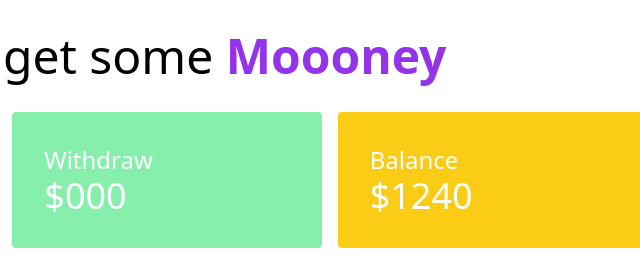
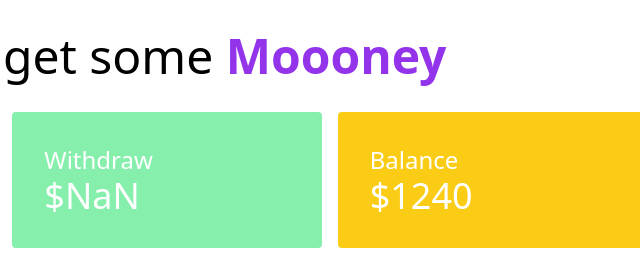
Before and after one commit to shagors/bap-er-bank, a plain HTML site: page banking.html in a window 1280 px wide. Both pictures are taken after a click on the button "Withdraw". Shown: the top 270 px of the page, 473-1113 px from the left. Drawn offline with nearby package versions, Linux system fonts and the light colour scheme.

Commit message:
withdraw button fixes

```diff
--- a/banking.html
+++ b/banking.html
@@ -21,7 +21,7 @@
                 </div>
                 <div class="bg-green-300 p-8 rounded text-white">
                     <h3 class="text-2xl">Withdraw</h3>
-                    <h4 class="text-4xl">$000</h4>
+                    <h4 class="text-4xl">$<span id="withdraw-total">000</span></h4>
                 </div>
                 <div class="bg-yellow-400 p-8 rounded text-white">
                     <h3 class="text-2xl">Balance</h3>
--- a/js/banking.js
+++ b/js/banking.js
@@ -23,3 +23,25 @@
     // clear deposit input field
     depositInput.value = "";
 });
+
+
+// handle withdraw control
+
+document.getElementById("withdraw-button").addEventListener("click", function(){
+    const withdrawInput = document.getElementById("withdraw-input");
+    const withdrawAmountText = withdrawInput.value;
+    const newWithdrawAmount = parseFloat(withdrawAmountText);
+    console.log(newWithdrawAmount);
+
+    // set withdraw total
+
+    const withdrawTotal = document.getElementById("withdraw-total");
+    const previousWithdrawText = withdrawTotal.innerText;
+    const previousWithdrawTotal = parseFloat(previousWithdrawText);
+
+    const newWithdrawTotal = previousWithdrawTotal + newWithdrawAmount;
+    withdrawTotal.innerText = newWithdrawTotal;
+
+    // clear withdraw input
+    withdrawInput.value = "";
+});
```
